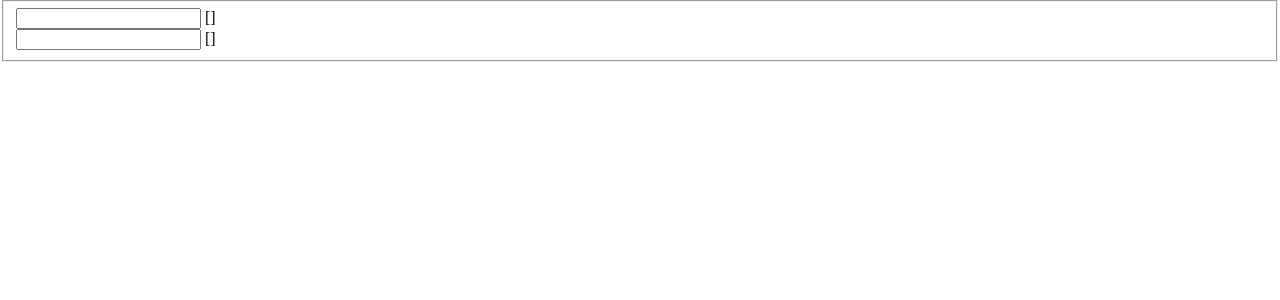
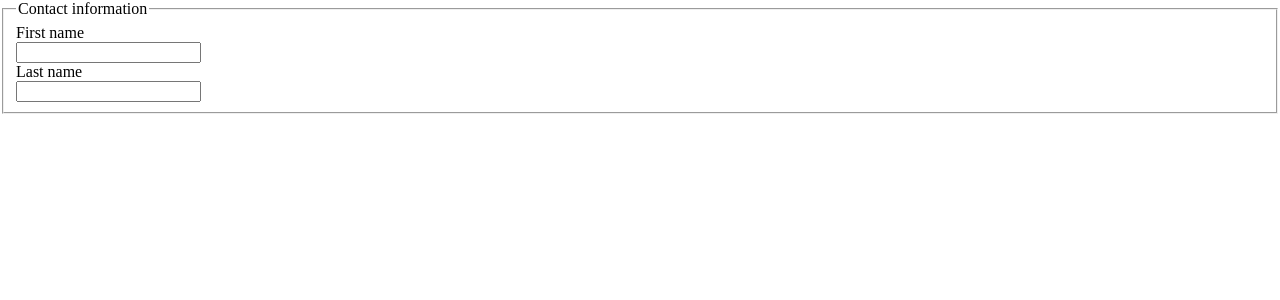
Before and after one commit to bruteForceBilly/tdd-covid, a Vue app: page / in a window 1280 px wide. Shown: the top 300 px of the page. Built offline with nearby package versions, Linux system fonts and the light colour scheme.

Commit message:
updated test

```diff
--- a/src/components/Form.vue
+++ b/src/components/Form.vue
@@ -2,13 +2,20 @@
   <div>
     <form>
       <fieldset name="contact">
+        <legend>Contact information</legend>
+        <label for="first-name"> First name </label>
+        <br />
         <input
           type="text"
           id="first-name"
           v-model="firstName"
           @input="validator($event)"
         />
-        {{ firstNameErrors }}
+        <label v-if="firstNameErrors" for="first-name" class="error">{{
+          firstNameErrors
+        }}</label>
+        <br />
+        <label for="last-name"> Last name </label>
         <br />
         <input
           type="text"
@@ -16,7 +23,9 @@
           v-model="lastName"
           @input="validator($event)"
         />
-        {{ lastNameErrors }}
+        <label v-if="lastNameErrors" for="last-name" class="error">{{
+          lastNameErrors
+        }}</label>
         <br />
       </fieldset>
     </form>
@@ -24,6 +33,10 @@
 </template>
 
 <script>
+// name special charachter full regex
+// email
+// phone number
+
 export default {
   name: "Form",
   data() {
@@ -39,40 +52,44 @@ export default {
   },
   computed: {
     firstNameErrors() {
-      let filtered = this.errors.filter((err) => err.includes("first name"));
-      return filtered;
+      let filtered = this.errors.filter((err) => err.includes("First name"));
+      return filtered.toString();
     },
     lastNameErrors() {
-      let filtered = this.errors.filter((err) => err.includes("last name"));
-      return filtered;
+      let filtered = this.errors.filter((err) => err.includes("Last name"));
+      return filtered.toString();
     },
   },
   methods: {
     validator(e) {
       const { id, value } = e.target;
+
       const fields = {
         "first-name": () => {
-          this.errorTooShort(value)
-            ? this.addError(this.errorMessages.tooShort("first name"))
-            : this.deleteError(this.errorMessages.tooShort("first name"));
-          this.errorHasSpecialCharacter(value)
-            ? this.addError(this.errorMessages.specialCharacter("first name"))
-            : this.deleteError(
-                this.errorMessages.specialCharacter("first name")
-              );
+          this.handleError(
+            this.errorTooShort(value),
+            this.errorMessages.tooShort("First name")
+          );
+          this.handleError(
+            this.errorHasSpecialCharacter(value),
+            this.errorMessages.specialCharacter("First name")
+          );
         },
         "last-name": () => {
-          this.errorTooShort(value)
-            ? this.addError(this.errorMessages.tooShort("last name"))
-            : this.deleteError(this.errorMessages.tooShort("last name"));
-          this.errorHasSpecialCharacter(value)
-            ? this.addError(this.errorMessages.specialCharacter("last name"))
-            : this.deleteError(
-                this.errorMessages.specialCharacter("last name")
-              );
+          this.handleError(
+            this.errorTooShort(value),
+            this.errorMessages.tooShort("Last name")
+          );
+          this.handleError(
+            this.errorHasSpecialCharacter(value),
+            this.errorMessages.specialCharacter("Last name")
+          );
         },
       };
       return fields[id]();
+    },
+    handleError(errCheckFn, errMsg) {
+      return errCheckFn ? this.addError(errMsg) : this.deleteError(errMsg);
     },
     addError(err) {
       if (!this.errors.find((cv) => cv == err)) {
```
Also changed, not shown: 1 other file (tests, documents, lock files or other folders).
